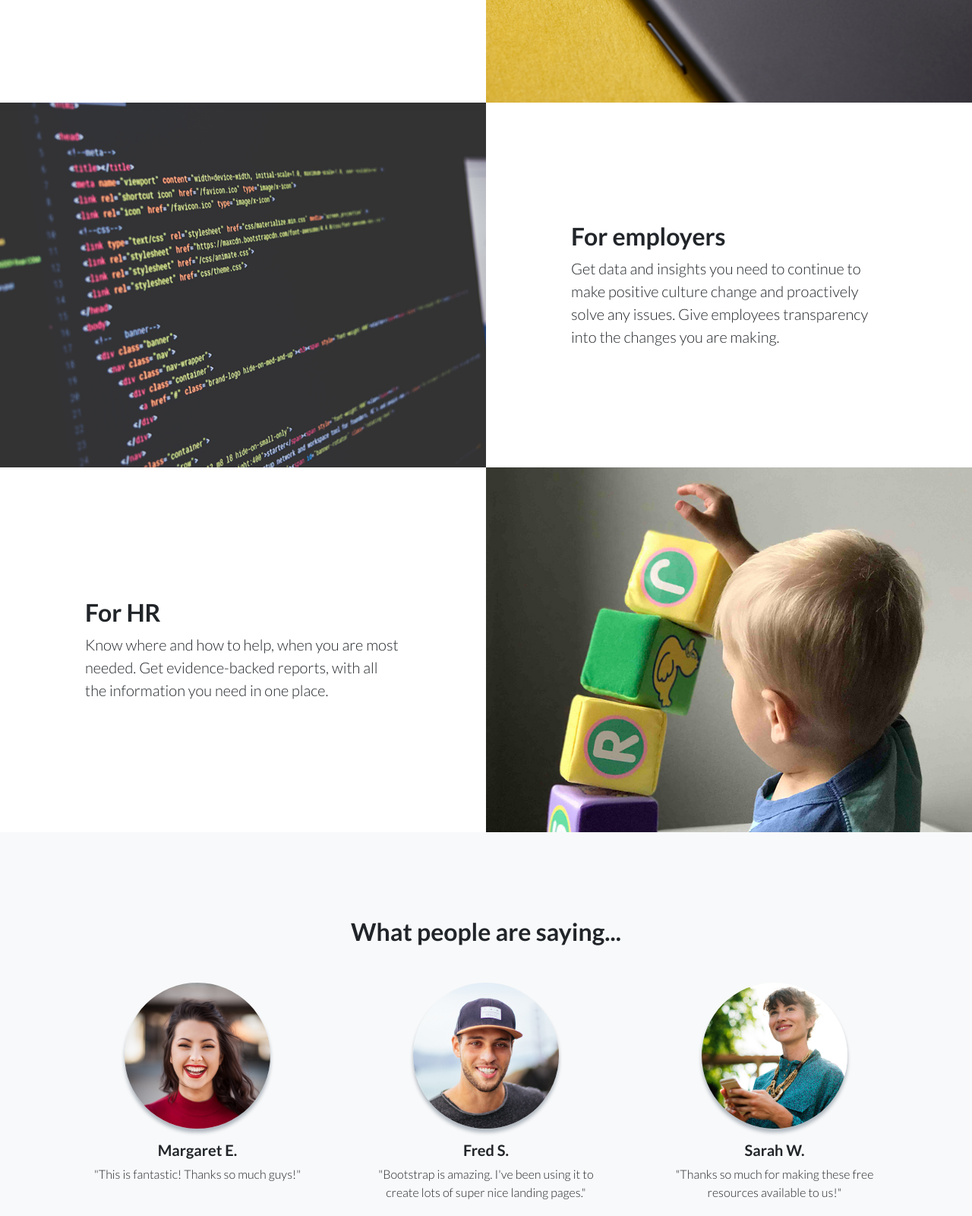
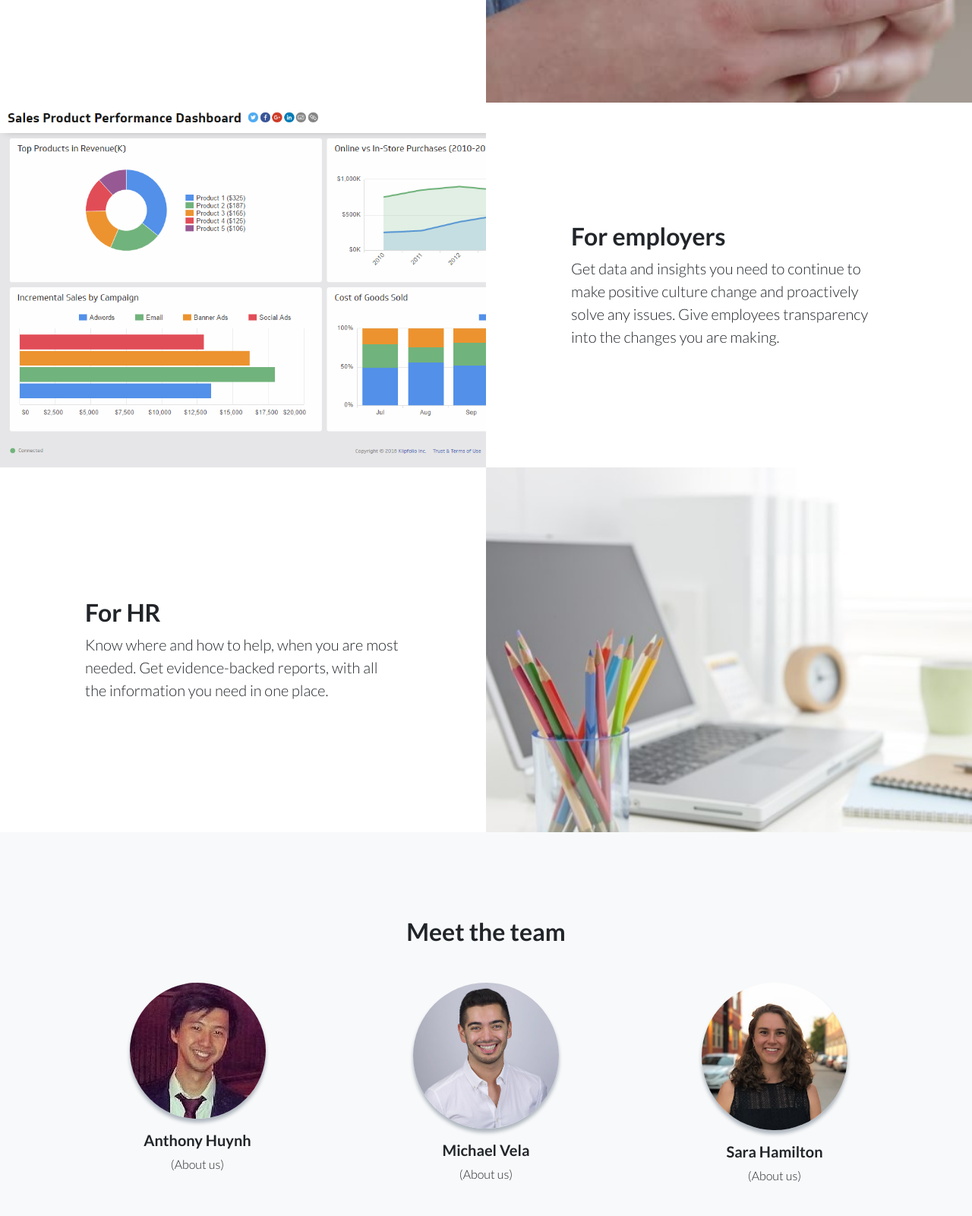
Before and after one commit to teamcanary/teamcanary.github.io, a website: page index.html in a window 1280 px wide. Shown: the part 1480-3080 px from the top of the page at 76% size. Drawn offline with Linux system fonts and the light colour scheme.

Commit message:
cleaned up with new images

```diff
--- a/index.html
+++ b/index.html
@@ -66,8 +66,8 @@
             <div class="features-icons-icon d-flex">
               <i class="icon-screen-desktop m-auto text-primary"></i>
             </div>
-            <h3>Anonymous Reporting</h3>
-            <p class="lead mb-0">Speak up safely, at any time. </p>
+            <h3>Anonymous</h3>
+            <p class="lead mb-0">Speak up safely and anonymously, at any time. </p>
           </div>
         </div>
         <div class="col-lg-4">
@@ -75,7 +75,7 @@
             <div class="features-icons-icon d-flex">
               <i class="icon-layers m-auto text-primary"></i>
             </div>
-            <h3>Collaborative Reporting</h3>
+            <h3>Collaborative</h3>
             <p class="lead mb-0">Everyone works together, and you never have to go alone.</p>
           </div>
         </div>
@@ -84,8 +84,8 @@
             <div class="features-icons-icon d-flex">
               <i class="icon-check m-auto text-primary"></i>
             </div>
-            <h3>Data, on Demand</h3>
-            <p class="lead mb-0">The data that organizations need, to ensure the best culture possible.</p>
+            <h3>Transparent</h3>
+            <p class="lead mb-0">Clear processes and clear data, for employees and employers.</p>
           </div>
         </div>
       </div>
@@ -97,21 +97,21 @@
     <div class="container-fluid p-0">
       <div class="row no-gutters">
 
-        <div class="col-lg-6 order-lg-2 text-white showcase-img" style="background-image: url('img/bg-showcase-1.jpg');"></div>
+        <div class="col-lg-6 order-lg-2 text-white showcase-img" style="background-image: url('img/report.jpg');"></div>
         <div class="col-lg-6 order-lg-1 my-auto showcase-text">
           <h2>For employees</h2>
           <p class="lead mb-0">Canary allows you to safely speak up about harassment. Anonymously report for yourself, or for your colleagues Document your experience and only share your story when you’re ready.</p>
         </div>
       </div>
       <div class="row no-gutters">
-        <div class="col-lg-6 text-white showcase-img" style="background-image: url('img/bg-showcase-2.jpg');"></div>
+        <div class="col-lg-6 text-white showcase-img" style="background-image: url('img/dashboard.png');"></div>
         <div class="col-lg-6 my-auto showcase-text">
           <h2>For employers</h2>
           <p class="lead mb-0">Get data and insights you need to continue to make positive culture change and proactively solve any issues. Give employees transparency into the changes you are making.</p>
         </div>
       </div>
       <div class="row no-gutters">
-        <div class="col-lg-6 order-lg-2 text-white showcase-img" style="background-image: url('img/bg-showcase-3.jpg');"></div>
+        <div class="col-lg-6 order-lg-2 text-white showcase-img" style="background-image: url('img/hr.jpg');"></div>
         <div class="col-lg-6 order-lg-1 my-auto showcase-text">
           <h2>For HR</h2>
           <p class="lead mb-0">Know where and how to help, when you are most needed. Get evidence-backed reports, with all the information you need in one place.</p>
@@ -123,27 +123,27 @@
   <!-- Testimonials -->
   <section class="testimonials text-center bg-light">
     <div class="container">
-      <h2 class="mb-5">What people are saying...</h2>
+      <h2 class="mb-5">Meet the team</h2>
       <div class="row">
         <div class="col-lg-4">
           <div class="testimonial-item mx-auto mb-5 mb-lg-0">
-            <img class="img-fluid rounded-circle mb-3" src="img/testimonials-1.jpg" alt="">
-            <h5>Margaret E.</h5>
-            <p class="font-weight-light mb-0">"This is fantastic! Thanks so much guys!"</p>
+            <img class="img-fluid rounded-circle mb-3" src="img/anthony.jpeg" alt="">
+            <h5>Anthony Huynh</h5>
+            <p class="font-weight-light mb-0">(About us)</p>
           </div>
         </div>
         <div class="col-lg-4">
           <div class="testimonial-item mx-auto mb-5 mb-lg-0">
-            <img class="img-fluid rounded-circle mb-3" src="img/testimonials-2.jpg" alt="">
-            <h5>Fred S.</h5>
-            <p class="font-weight-light mb-0">"Bootstrap is amazing. I've been using it to create lots of super nice landing pages."</p>
+            <img class="img-fluid rounded-circle mb-3" src="img/mike.jpeg" alt="">
+            <h5>Michael Vela</h5>
+            <p class="font-weight-light mb-0">(About us)</p>
           </div>
         </div>
         <div class="col-lg-4">
           <div class="testimonial-item mx-auto mb-5 mb-lg-0">
-            <img class="img-fluid rounded-circle mb-3" src="img/testimonials-3.jpg" alt="">
-            <h5>Sarah W.</h5>
-            <p class="font-weight-light mb-0">"Thanks so much for making these free resources available to us!"</p>
+            <img class="img-fluid rounded-circle mb-3" src="img/sara.JPG" alt="">
+            <h5>Sara Hamilton</h5>
+            <p class="font-weight-light mb-0">(About us)</p>
           </div>
         </div>
       </div>
```
Also changed, not shown: img/anthony.jpeg (added), img/dashboard.png (added), img/hr.jpg (added), img/mike.jpeg (added), img/report.jpg (added), img/sara.JPG (added), 1 other file.
